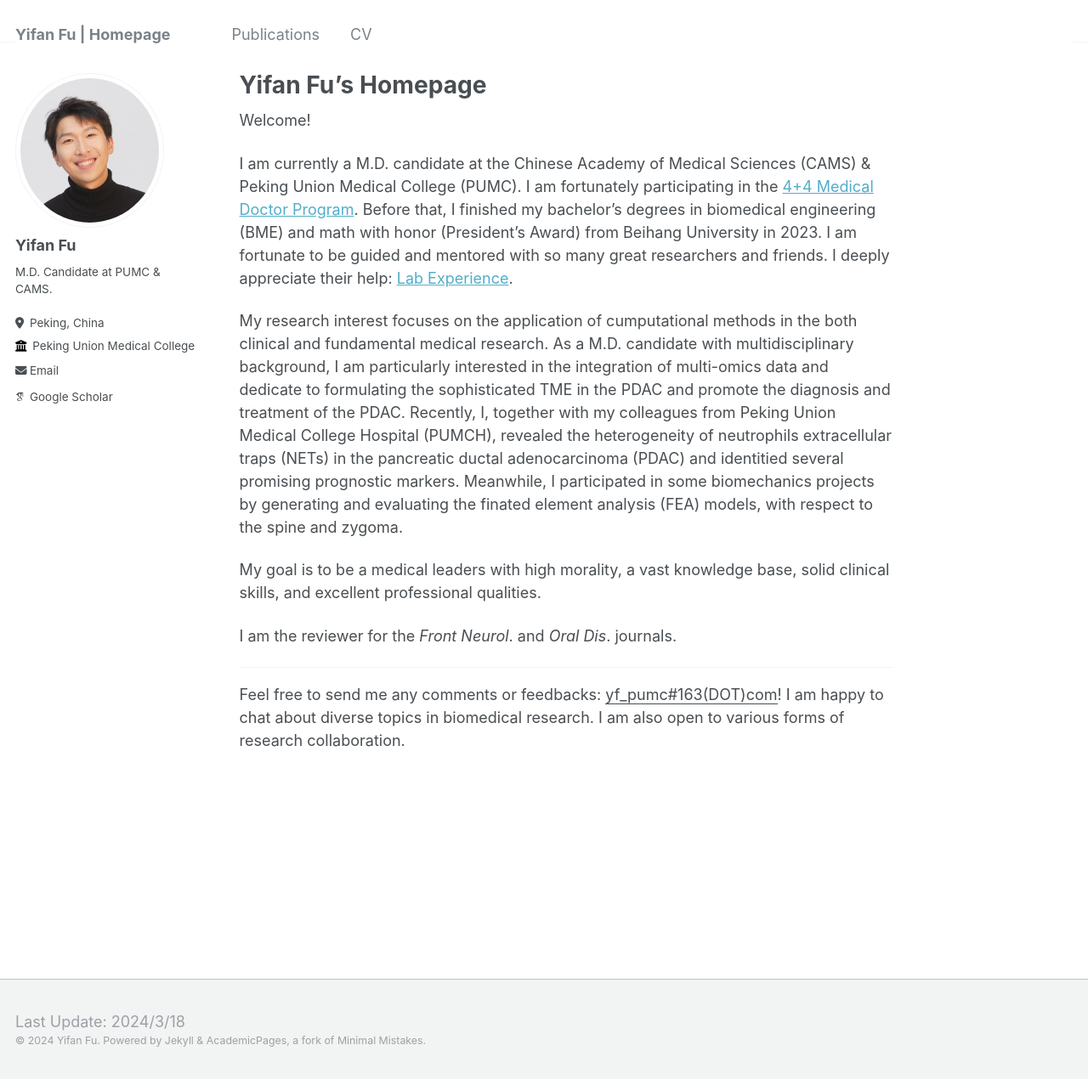
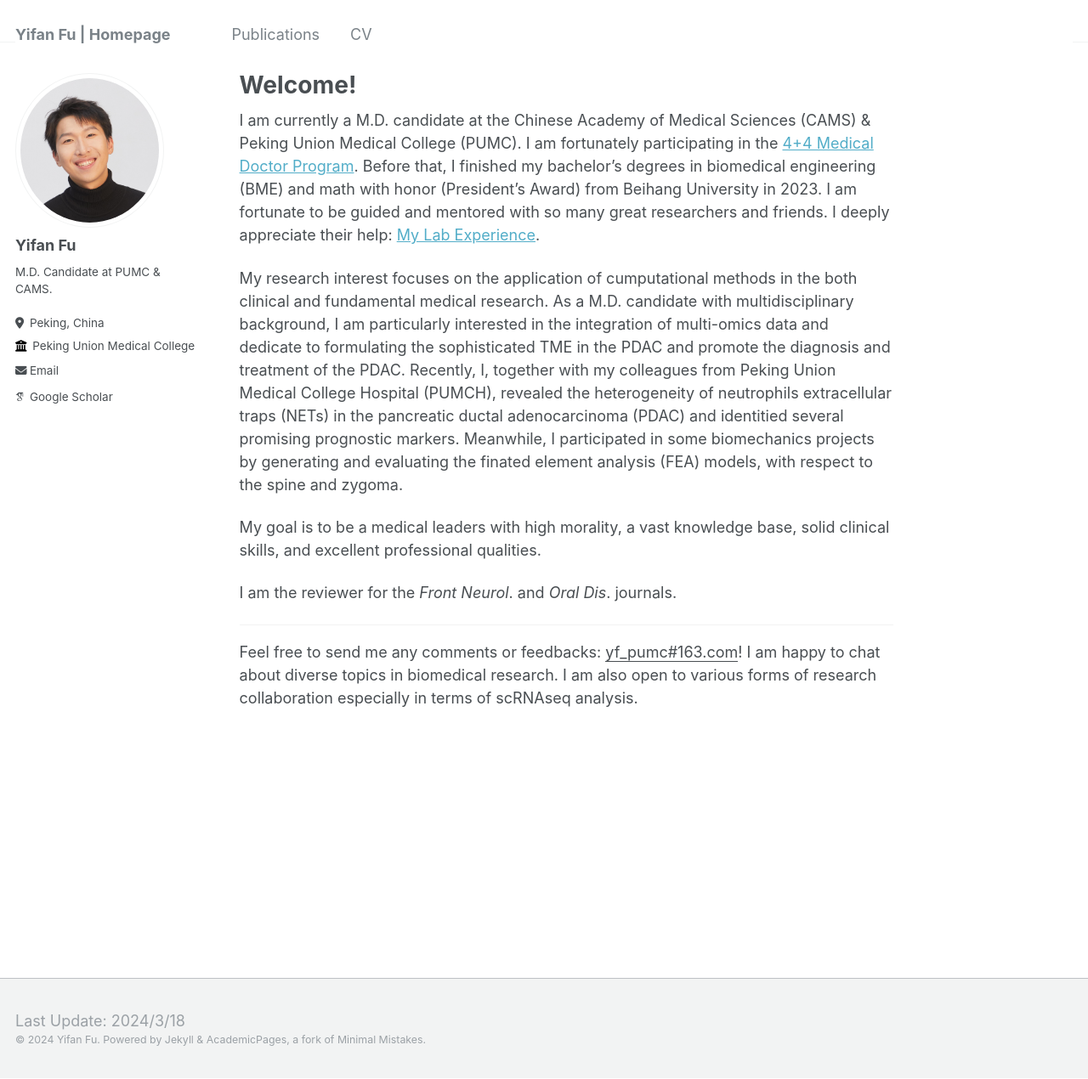
Before and after one commit to yifanfu01/yifanfu01.github.io, a Jekyll site: the page built from _pages/about.md, in a window 1280 px wide and 1270 px high. Shown: the whole window at 85% size. Built offline with Jekyll 4.4.1, drawn with Linux system fonts in a browser that asks for light colours; some web fonts are replaced.

Commit message:
Update about.md

```diff
--- a/_pages/about.md
+++ b/_pages/about.md
@@ -1,15 +1,14 @@
 ---
 permalink: /
-title: "Yifan Fu's Homepage"
+title: "Welcome!"
 author_profile: true
 redirect_from:
   - /about/
   - /about.html
 ---
 
-Welcome!
 
-I am currently a M.D. candidate at the Chinese Academy of Medical Sciences (CAMS) & Peking Union Medical College (PUMC). I am fortunately participating in the [4+4 Medical Doctor Program](https://mdadmission.pumc.edu.cn/mdweb/site!index). Before that, I finished my bachelor's degrees in biomedical engineering (BME) and math with honor (President's Award) from Beihang University in 2023. I am fortunate to be guided and mentored with so many great researchers and friends. I deeply appreciate their help: [Lab Experience](https://yifanfu01.github.io/cv/).
+I am currently a M.D. candidate at the Chinese Academy of Medical Sciences (CAMS) & Peking Union Medical College (PUMC). I am fortunately participating in the [4+4 Medical Doctor Program](https://mdadmission.pumc.edu.cn/mdweb/site!index). Before that, I finished my bachelor's degrees in biomedical engineering (BME) and math with honor (President's Award) from Beihang University in 2023. I am fortunate to be guided and mentored with so many great researchers and friends. I deeply appreciate their help: [My Lab Experience](https://yifanfu01.github.io/cv/).
 
 My research interest focuses on the application of cumputational methods in the both clinical and fundamental medical research. As a M.D. candidate with multidisciplinary background, I am particularly interested in the integration of multi-omics data and dedicate to formulating the sophisticated TME in the PDAC and promote the diagnosis and treatment of the PDAC. Recently, I, together with my colleagues from Peking Union Medical College Hospital (PUMCH), revealed the heterogeneity of neutrophils extracellular traps (NETs) in the pancreatic ductal adenocarcinoma (PDAC) and identitied several promising prognostic markers. Meanwhile, I participated in some biomechanics projects by generating and evaluating the finated element analysis (FEA) models, with respect to the spine and zygoma.
 
@@ -19,4 +18,4 @@ I am the reviewer for the _Front Neurol_. and _Oral Dis_. journals.
 
 
 ----
-Feel free to send me any comments or feedbacks: <u>yf_pumc#163(DOT)com</u>! I am happy to chat about diverse topics in biomedical research. I am also open to various forms of research collaboration.
+Feel free to send me any comments or feedbacks: <u>yf_pumc#163.com</u>! I am happy to chat about diverse topics in biomedical research. I am also open to various forms of research collaboration especially in terms of scRNAseq analysis.
```
